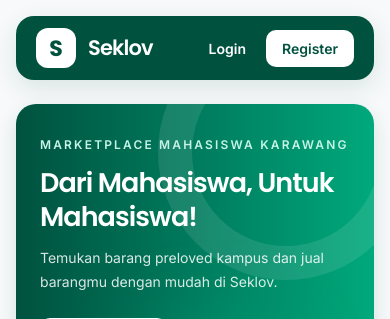
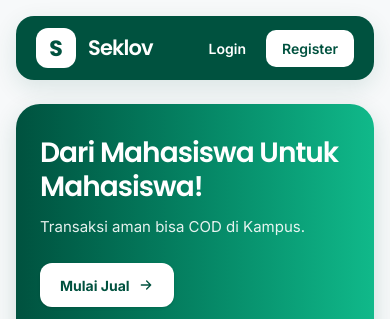
Before and after one commit to Althafrizkys/website-preloved, a Laravel app: page / in a window 390 px wide. Shown: the top 319 px of the page. Run offline with Laravel 12, Linux system fonts and the light colour scheme; data comes from the database, SQL or seed files in the repository; data that the repository does not hold is empty; style sheets or scripts are compiled from the project's sources.

Commit message:
merubah hero banner di homepage dan menambahkan banner untuk fitur wishlist tepat dibawah searchbar

```diff
--- a/resources/views/components/sell-button.blade.php
+++ b/resources/views/components/sell-button.blade.php
@@ -5,10 +5,10 @@
 
 @auth
     @if (auth()->user()->isAdmin())
-        <a href="{{ route('admin.dashboard') }}" {{ $attributes->merge(['class' => $class]) }}>{{ $label }}</a>
+        <a href="{{ route('admin.dashboard') }}" {{ $attributes->merge(['class' => $class]) }}>{{ $label }}{{ $slot }}</a>
     @else
-        <a href="{{ route('products.create') }}" {{ $attributes->merge(['class' => $class]) }}>{{ $label }}</a>
+        <a href="{{ route('products.create') }}" {{ $attributes->merge(['class' => $class]) }}>{{ $label }}{{ $slot }}</a>
     @endif
 @else
-    <a href="{{ route('register') }}" {{ $attributes->merge(['class' => $class]) }}>{{ $label }}</a>
+    <a href="{{ route('register') }}" {{ $attributes->merge(['class' => $class]) }}>{{ $label }}{{ $slot }}</a>
 @endauth
--- a/resources/views/home.blade.php
+++ b/resources/views/home.blade.php
@@ -16,15 +16,21 @@
         </header>
 
         <main class="mx-auto max-w-[1320px] px-4 pb-16 pt-6 sm:px-6 sm:pt-8">
-            <section class="relative overflow-hidden rounded-[20px] bg-gradient-to-r from-[#00523f] via-[#007b5d] to-[#00a97b] px-6 py-8 text-white shadow-[0_8px_20px_rgba(0,82,63,0.14)] sm:px-10 sm:py-11 lg:px-12">
-                <div class="pointer-events-none absolute -right-10 -top-20 size-64 rounded-full border-[34px] border-white/10 sm:right-8 sm:top-[-110px] sm:size-[340px]"></div>
-                <div class="pointer-events-none absolute bottom-[-86px] right-[22%] size-40 rounded-full bg-[#00b888]/30 blur-2xl"></div>
-                <div class="relative max-w-[700px]">
-                    <p class="mb-3 text-[12px] font-semibold uppercase tracking-[0.18em] text-[#c5f3e7] sm:text-[13px]">Marketplace mahasiswa Karawang</p>
-                    <h1 class="font-['Poppins'] text-[27px] leading-[1.25] font-semibold tracking-[-0.035em] sm:text-[36px] lg:text-[42px]">Dari Mahasiswa,<br class="hidden sm:block"> Untuk Mahasiswa!</h1>
-                    <p class="mt-3 max-w-[520px] text-[14px] leading-6 text-white/85 sm:text-[16px]">Temukan barang preloved kampus dan jual barangmu dengan mudah di Seklov.</p>
-                    <x-sell-button label="Mulai Jual →" class="mt-6 inline-flex min-h-11 items-center justify-center rounded-[10px] bg-white px-5 py-2.5 text-[14px] font-bold text-[#00523f] transition hover:bg-[#e8fff7]" />
+            <section class="relative grid min-h-[360px] grid-cols-1 items-end overflow-hidden rounded-3xl bg-gradient-to-r from-[#00523F] to-[#10B98A] px-6 pt-8 text-white shadow-[0_8px_24px_rgba(0,82,63,0.16)] sm:min-h-[400px] sm:px-10 sm:pt-10 lg:min-h-[320px] lg:grid-cols-[1.1fr_0.9fr] lg:px-12 lg:pt-10">
+                <div class="relative z-10 pb-2 sm:pb-4 lg:max-w-[620px] lg:pb-10">
+                    <h1 class="font-['Poppins'] text-[28px] leading-[1.2] font-semibold tracking-[-0.035em] sm:text-[38px] lg:text-[44px]">Dari Mahasiswa Untuk Mahasiswa!</h1>
+                    <p class="mt-3 text-[15px] leading-6 text-white/90 sm:text-[17px]">Transaksi aman bisa COD di Kampus.</p>
+                    <x-sell-button label="Mulai Jual" class="mt-6 inline-flex min-h-11 items-center justify-center gap-2 rounded-xl bg-white px-5 py-2.5 text-[14px] font-bold text-[#00523F] shadow-sm transition hover:bg-[#e8fff7]">
+                        <svg class="size-4" viewBox="0 0 24 24" fill="none" aria-hidden="true">
+                            <path d="M5 12h14m-6-6 6 6-6 6" stroke="currentColor" stroke-width="2" stroke-linecap="round" stroke-linejoin="round"/>
+                        </svg>
+                    </x-sell-button>
                 </div>
+                <img
+                    src="{{ asset('images/karakter-mahasiswa.png') }}"
+                    alt="Dua mahasiswa berbagi buku"
+                    class="relative ml-auto mt-3 h-40 max-w-[78%] object-contain object-bottom sm:h-52 lg:absolute lg:bottom-0 lg:right-8 lg:mt-0 lg:h-full lg:max-w-[44%]"
+                >
             </section>
 
             <section class="mt-5 rounded-[14px] border border-[#e7ebee] bg-white p-3 shadow-[0_3px_12px_rgba(22,34,48,0.04)] sm:mt-7 sm:p-4" aria-label="Cari dan filter barang">
@@ -51,6 +57,15 @@
                     <button type="submit" class="min-h-11 rounded-[10px] bg-[#00523f] px-5 text-[14px] font-semibold text-white transition hover:bg-[#006c52]">Cari barang</button>
                 </form>
             </section>
+
+            <div class="mt-4 mb-6">
+                <img
+                    src="{{ asset('images/banner-wishlist.jpeg') }}"
+                    alt="Banner wishlist: minta barang yang belum tersedia"
+                    loading="lazy"
+                    class="block h-auto w-full rounded-3xl"
+                >
+            </div>
 
             <section class="mt-8 sm:mt-10">
                 <div class="mb-4 flex flex-wrap items-end justify-between gap-3">
```
Also changed, not shown: tests/Feature/HomePageTest.php (+9 -0 lines).
